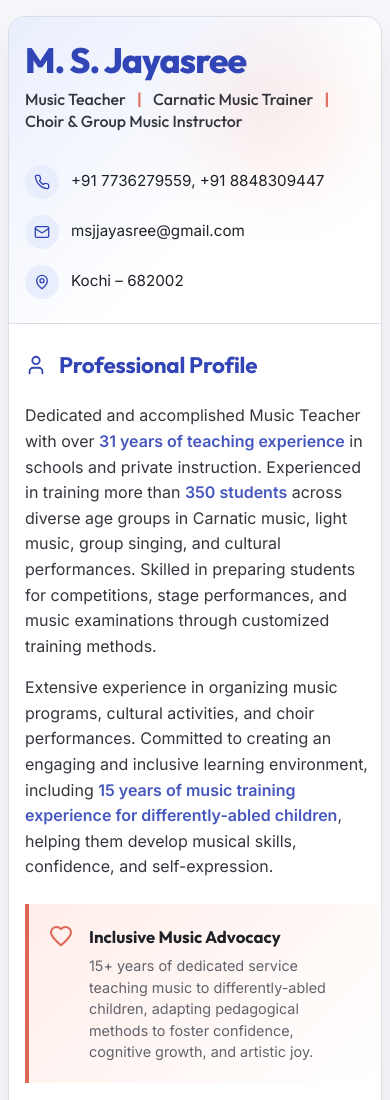
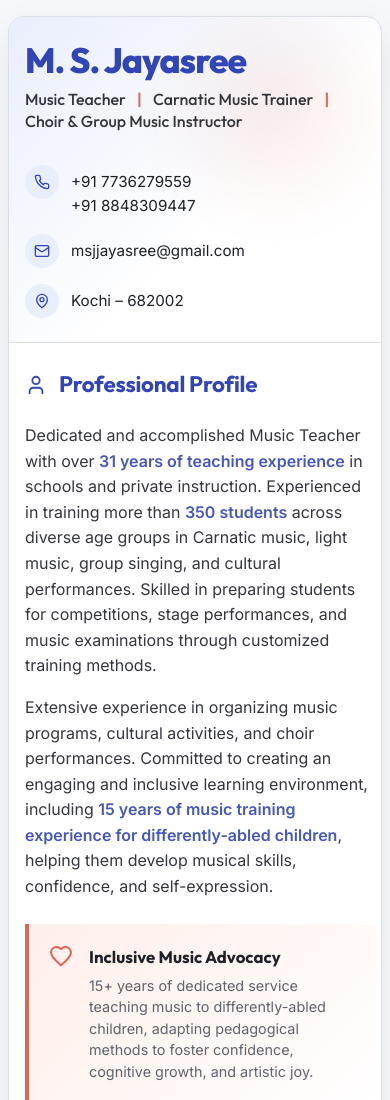
Before and after one commit to jaswethcs/jayasree-cv, a plain HTML site: page index.html in a window 390 px wide. Shown: the top 1100 px of the page. Drawn offline with Linux system fonts and the light colour scheme.

Commit message:
Fix phone numbers alignment to show stacked under the phone icon and update thumbnail

```diff
--- a/index.html
+++ b/index.html
@@ -52,7 +52,10 @@
                   <path d="M22 16.92v3a2 2 0 0 1-2.18 2 19.79 19.79 0 0 1-8.63-3.07 19.5 19.5 0 0 1-6-6 19.79 19.79 0 0 1-3.07-8.67A2 2 0 0 1 4.11 2h3a2 2 0 0 1 2 1.72 12.84 12.84 0 0 0 .7 2.81 2 2 0 0 1-.45 2.11L8.09 9.91a16 16 0 0 0 6 6l1.27-1.27a2 2 0 0 1 2.11-.45 12.84 12.84 0 0 0 2.81.7A2 2 0 0 1 22 16.92z"></path>
                 </svg>
               </span>
-              <span>+91 7736279559, +91 8848309447</span>
+              <span class="phone-numbers">
+                <span>+91 7736279559</span>
+                <span>+91 8848309447</span>
+              </span>
             </a>
 
             <a href="mailto:msjjayasree@gmail.com" class="contact-item" id="contact-email">
--- a/style.css
+++ b/style.css
@@ -210,6 +210,17 @@ html {
   text-decoration: none;
   font-size: 0.95rem;
   transition: color 0.2s ease;
+}
+
+.contact-item[href^="tel"] {
+  align-items: flex-start;
+}
+
+.phone-numbers {
+  display: flex;
+  flex-direction: column;
+  line-height: 1.6;
+  margin-top: 5px;
 }
 
 .contact-item:hover {
```
Also changed, not shown: thumbnail.png.
